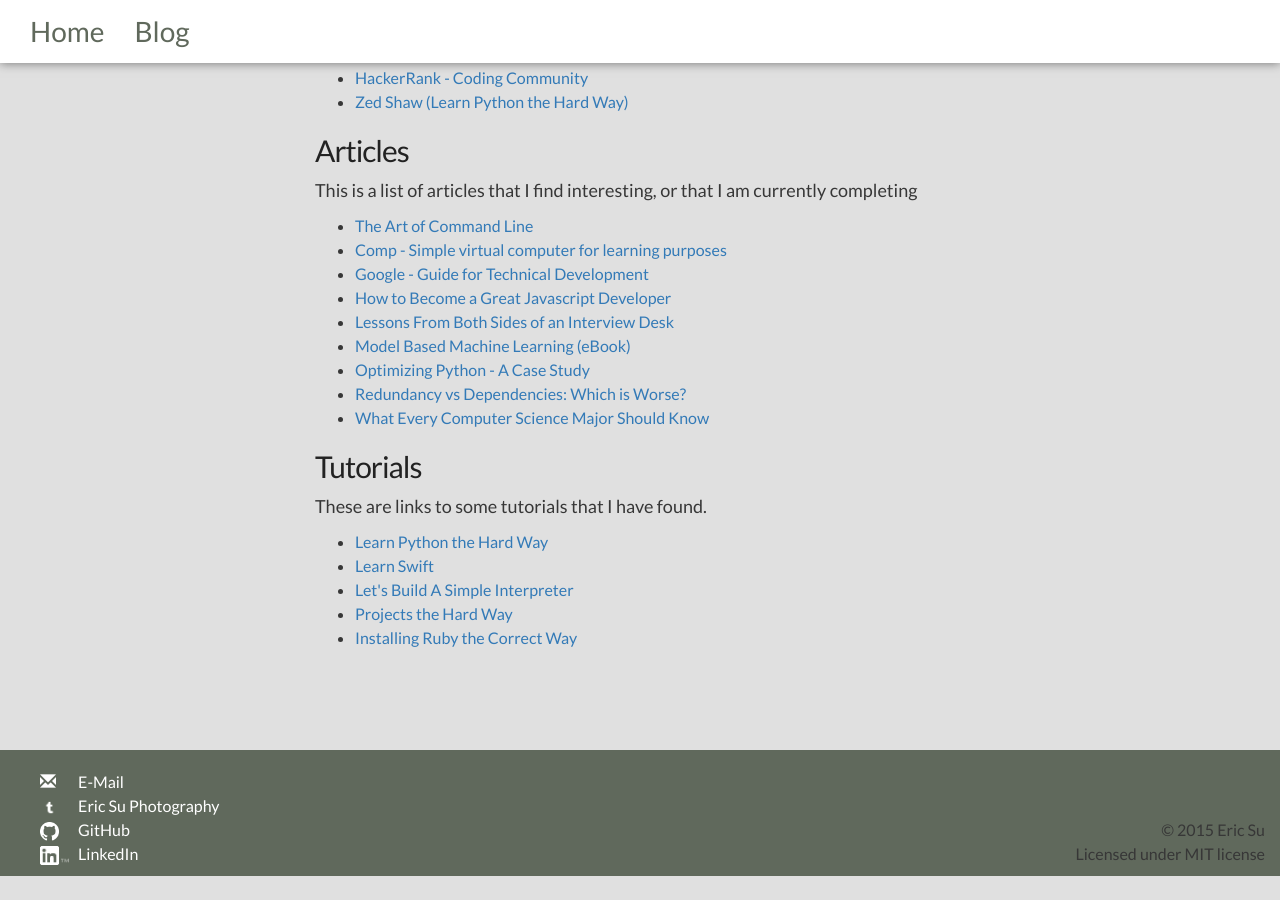
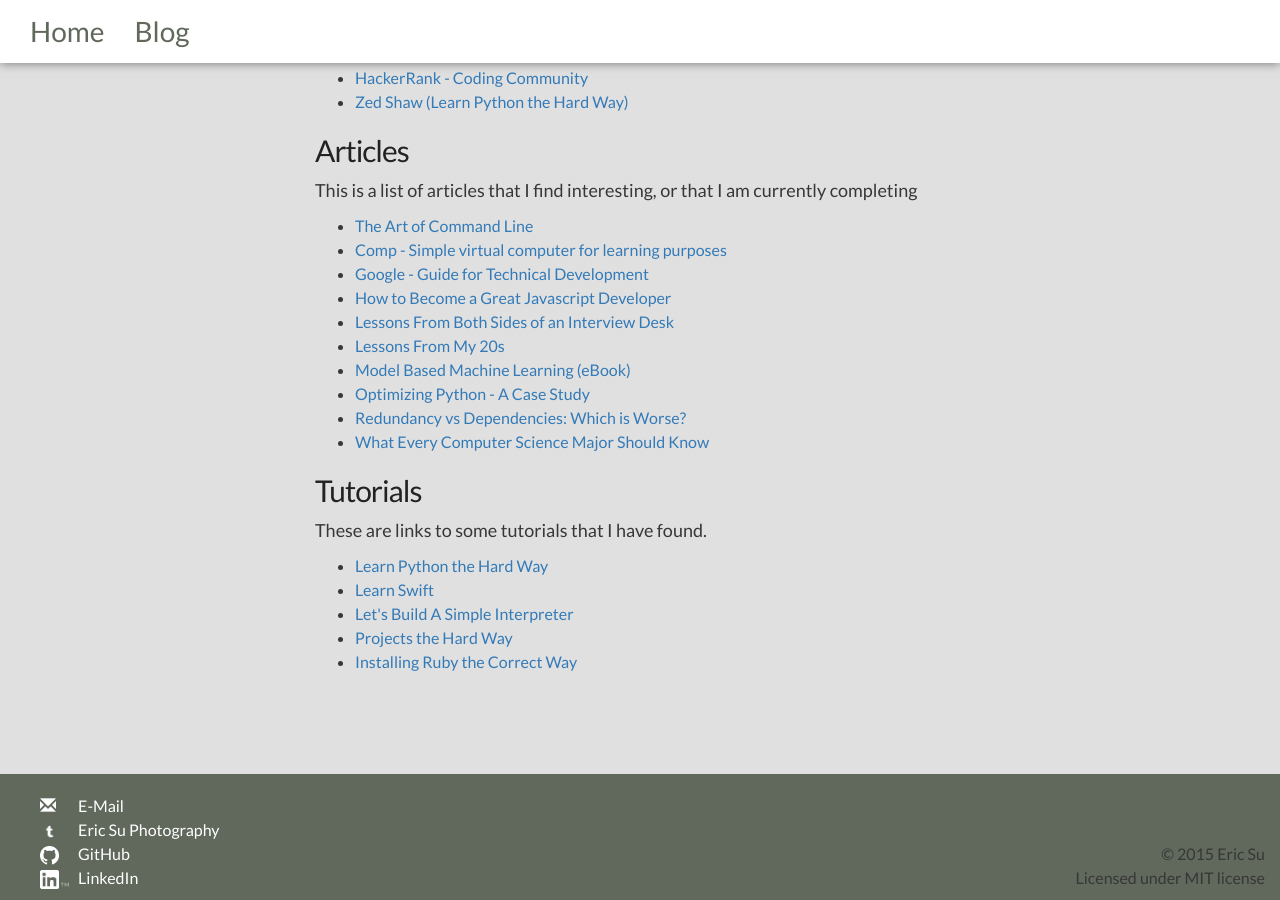
Before and after one commit to eric-cc-su/eric-cc-su.github.io, a Jekyll site: the page built from reading-list/index.html, in a window 1280 px wide and 900 px high, scrolled down 349 px. Built offline with Jekyll 4.4.1, drawn with Linux system fonts in a browser that asks for light colours; before the commit the page ends 1225 px from its top, so only the background shows below that.

Commit message:
Update index.html

```diff
--- a/reading-list/index.html
+++ b/reading-list/index.html
@@ -28,6 +28,7 @@
         <li><a href="https://www.google.com/about/careers/students/guide-to-technical-development.html">Google - Guide for Technical Development</a></li>
         <li><a href="http://blog.ustunozgur.com/javascript/programming/books/videos/2015/06/17/how_to_be_a_great_javascript_software_developer.html">How to Become a Great Javascript Developer</a></li>
         <li><a href="https://davidtuite.com/posts/lessons-from-both-sides-interview-desk">Lessons From Both Sides of an Interview Desk</a></li>
+        <li><a href="http://www.hive.org/20s">Lessons From My 20s</a></li>
         <li><a href="http://www.mbmlbook.com/">Model Based Machine Learning (eBook)</a></li>
         <li><a href="https://www.airpair.com/python/posts/optimizing-python-code">Optimizing Python - A Case Study</a></li>
         <li><a href="http://yosefk.com/blog/redundancy-vs-dependencies-which-is-worse.html">Redundancy vs Dependencies: Which is Worse?</a></li>
```
